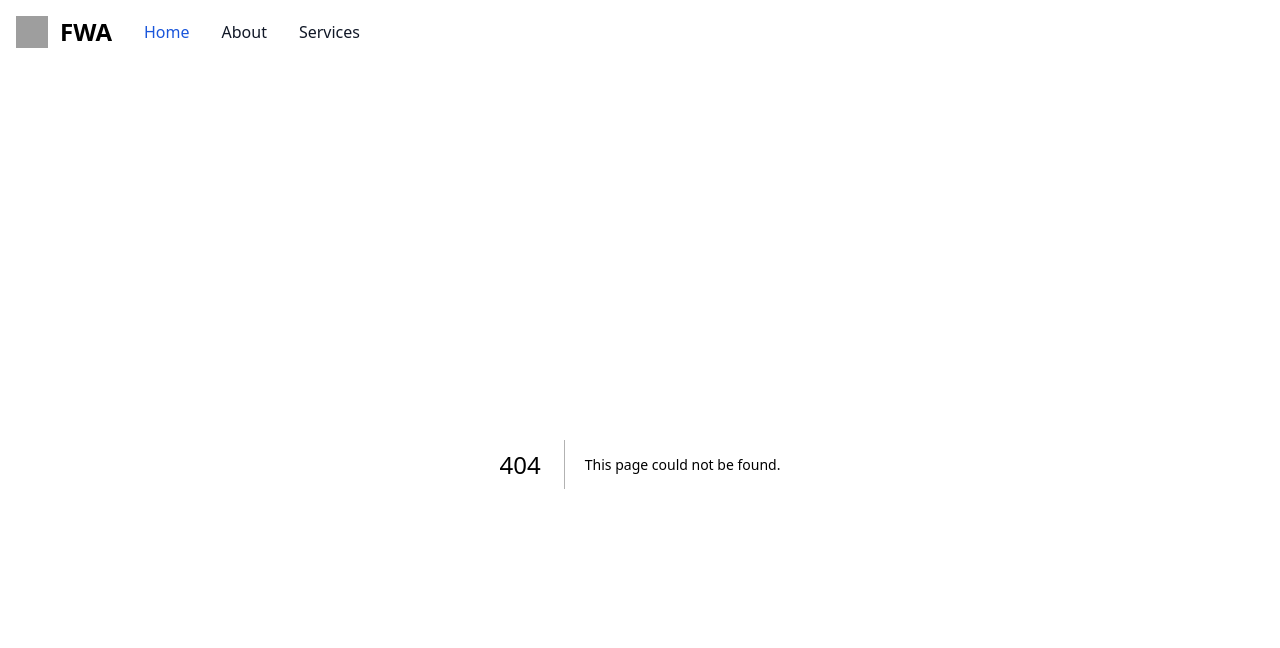
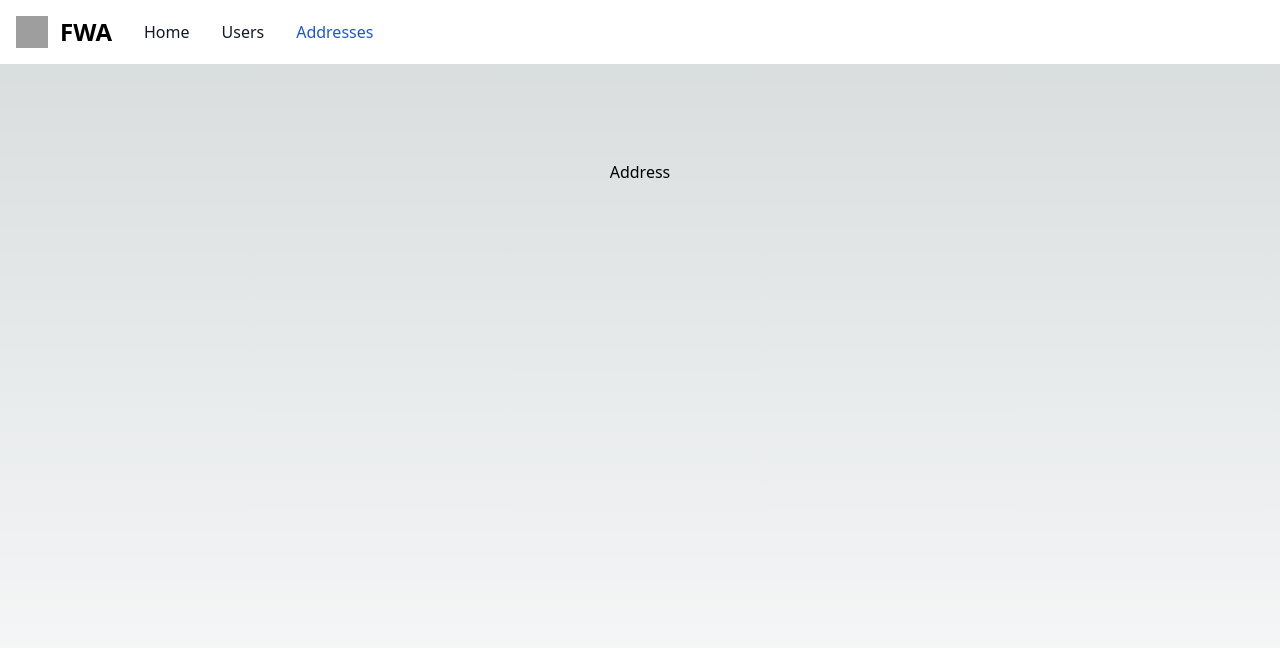
Before and after one commit to kubop/fwa-next-js, a Next.js app: page /addresses/1 in a window 1280 px wide. Before the commit this address had no page. Shown: the top 648 px of the page. Built offline with nearby package versions, Linux system fonts and the light colour scheme; grey boxes are pictures that could not be loaded.

Commit message:
Finalize Navbar and add base pages

```diff
--- a/components/Navbar.js
+++ b/components/Navbar.js
@@ -1,7 +1,16 @@
 import Link from 'next/link'
 import Image from 'next/image'
 
+import { useRouter  } from 'next/router'
+
+const activeLinkStyle = "block py-2 pl-3 pr-4 text-white bg-blue-700 rounded md:bg-transparent md:text-blue-700 md:p-0 dark:text-white md:dark:text-blue-500"
+const baseLinkStyle = "block py-2 pl-3 pr-4 text-gray-900 rounded hover:bg-gray-100 md:hover:bg-transparent md:border-0 md:hover:text-blue-700 md:p-0 dark:text-white md:dark:hover:text-blue-500 dark:hover:bg-gray-700 dark:hover:text-white md:dark:hover:bg-transparent"
+
 export default function Navbar() {
+    const router = useRouter()
+
+    const activePath = router.asPath.substring(1).split('/')[0]
+
     return (
         <nav className="bg-white border-gray-200 dark:bg-gray-900">
             <div className="max-w-screen-xl flex flex-wrap items-center mx-auto p-4 justify-between md:justify-normal">
@@ -22,13 +31,28 @@ export default function Navbar() {
                 <div className="hidden w-full md:block md:w-auto ml-8" id="navbar-default">
                     <ul className="font-medium flex flex-col p-4 md:p-0 mt-4 border border-gray-100 rounded-lg bg-gray-50 md:flex-row md:space-x-8 md:mt-0 md:border-0 md:bg-white dark:bg-gray-800 md:dark:bg-gray-900 dark:border-gray-700">
                         <li>
-                            <a href="#" className="block py-2 pl-3 pr-4 text-white bg-blue-700 rounded md:bg-transparent md:text-blue-700 md:p-0 dark:text-white md:dark:text-blue-500" aria-current="page">Home</a>
+                            <Link
+                                href="/"
+                                className={activePath === '' ? activeLinkStyle : baseLinkStyle}
+                            >
+                                Home
+                            </Link>
                         </li>
                         <li>
-                            <a href="#" className="block py-2 pl-3 pr-4 text-gray-900 rounded hover:bg-gray-100 md:hover:bg-transparent md:border-0 md:hover:text-blue-700 md:p-0 dark:text-white md:dark:hover:text-blue-500 dark:hover:bg-gray-700 dark:hover:text-white md:dark:hover:bg-transparent">About</a>
+                            <Link
+                                href="/users"
+                                className={activePath === 'users' ? activeLinkStyle : baseLinkStyle}
+                            >
+                                Users
+                            </Link>
                         </li>
                         <li>
-                            <a href="#" className="block py-2 pl-3 pr-4 text-gray-900 rounded hover:bg-gray-100 md:hover:bg-transparent md:border-0 md:hover:text-blue-700 md:p-0 dark:text-white md:dark:hover:text-blue-500 dark:hover:bg-gray-700 dark:hover:text-white md:dark:hover:bg-transparent">Services</a>
+                            <Link
+                                href="/addresses"
+                                className={activePath === 'addresses' ? activeLinkStyle : baseLinkStyle}
+                            >
+                                Addresses
+                            </Link>
                         </li>
                     </ul>
                 </div>
--- /dev/null
+++ b/pages/addresses/[id].tsx
@@ -0,0 +1,7 @@
+export default function Address() {
+    return (
+      <main className="flex min-h-screen flex-col items-center justify-between p-24">
+        Address
+      </main>
+    )
+  }
--- /dev/null
+++ b/pages/addresses/index.tsx
@@ -0,0 +1,7 @@
+export default function Addresses() {
+    return (
+      <main className="flex min-h-screen flex-col items-center justify-between p-24">
+        Addresses
+      </main>
+    )
+  }
--- /dev/null
+++ b/pages/users/[id].tsx
@@ -0,0 +1,7 @@
+export default function User() {
+    return (
+      <main className="flex min-h-screen flex-col items-center justify-between p-24">
+        User
+      </main>
+    )
+  }
--- /dev/null
+++ b/pages/users/index.tsx
@@ -0,0 +1,7 @@
+export default function Users() {
+    return (
+      <main className="flex min-h-screen flex-col items-center justify-between p-24">
+        Users
+      </main>
+    )
+  }
```
